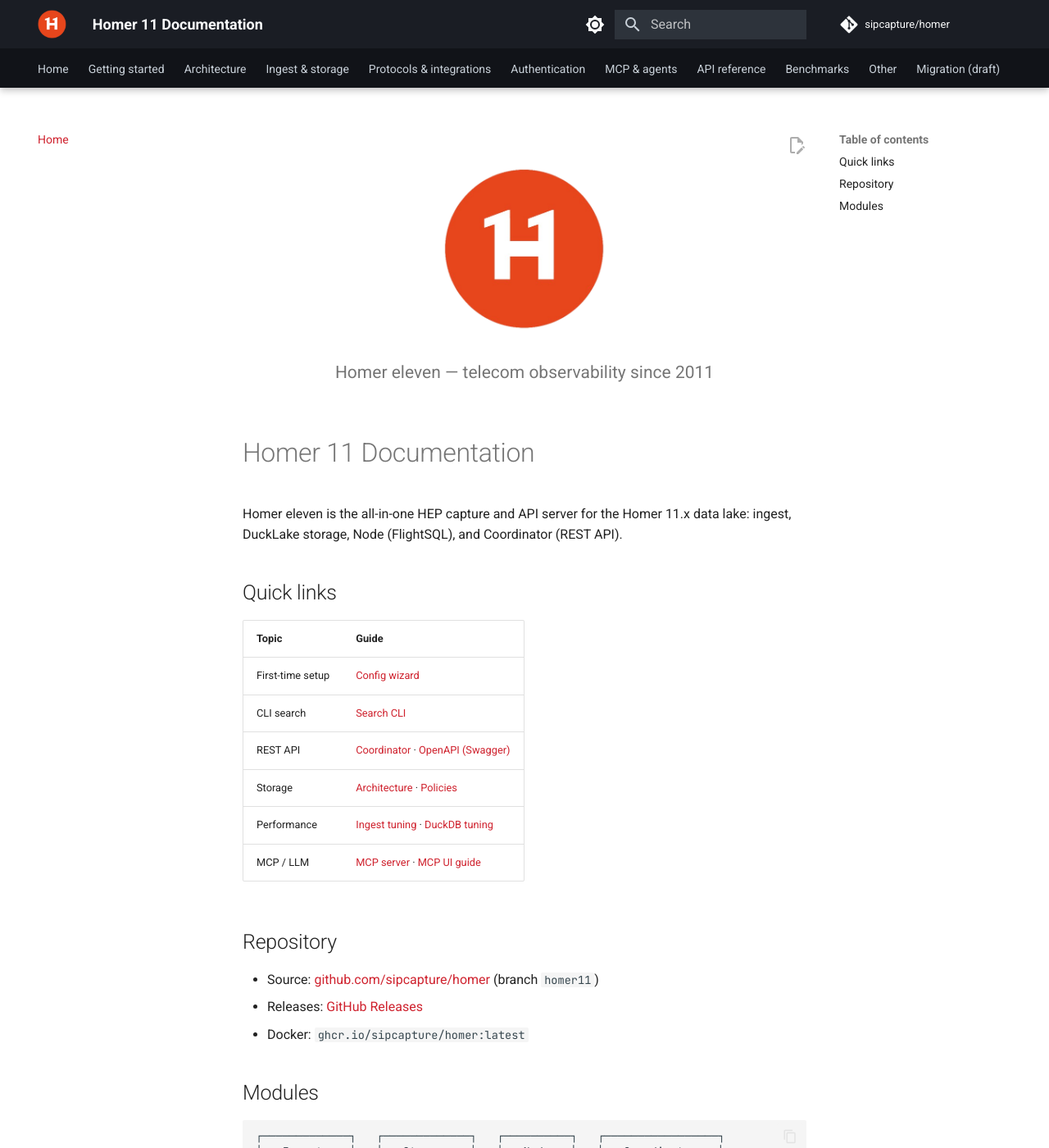
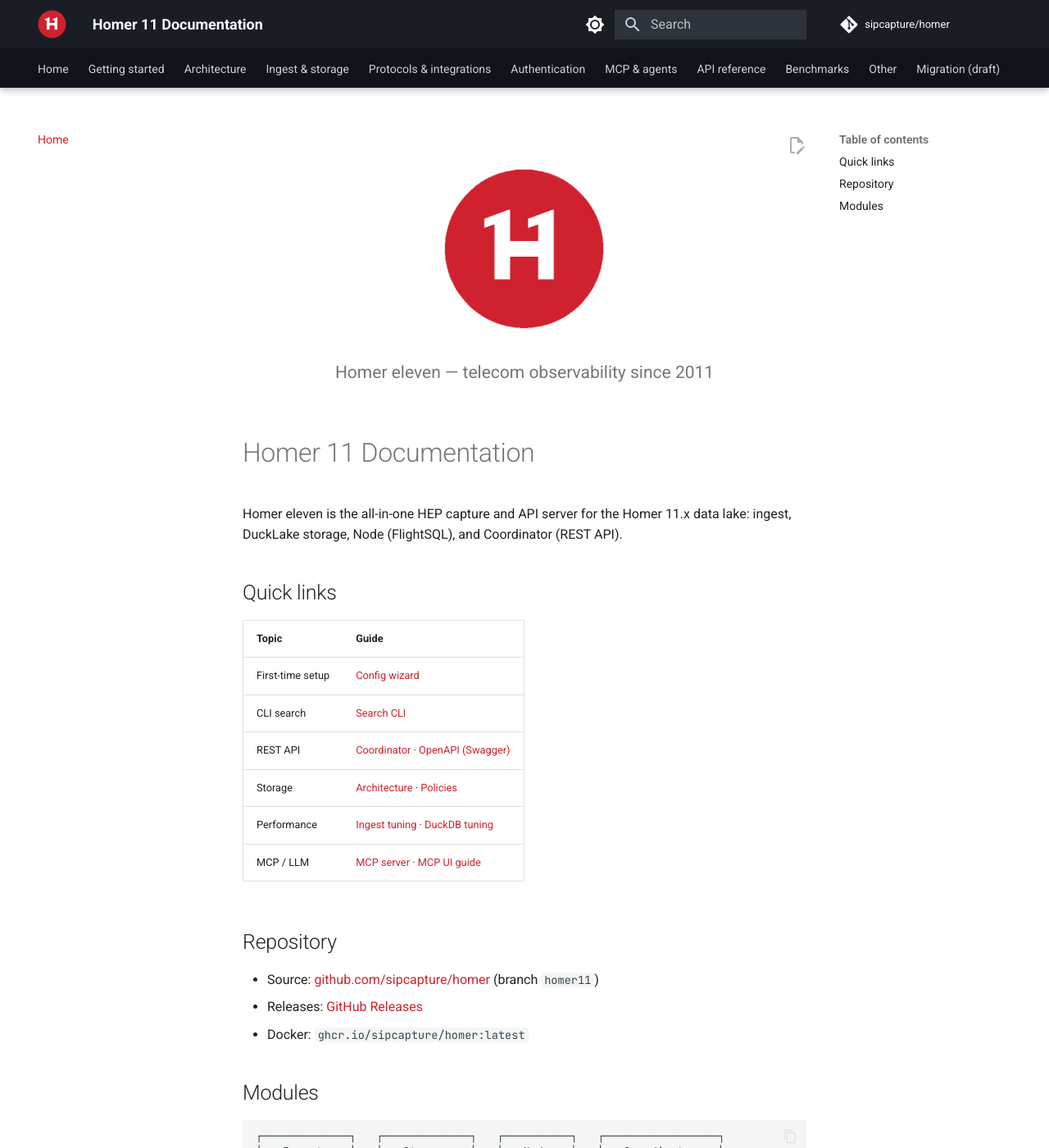
Before and after one commit to sipcapture/homer, an MkDocs documentation site: the page built from docs/index.md, in a window 1280 px wide and 1400 px high. Shown: the whole window at 82% size. Built offline with MkDocs 1.6.1 and Material for MkDocs 9.7.7, drawn with Linux system fonts in a browser that asks for light colours; comment, search, counter and statistics services are not loaded.

Commit message:
docs: fix header logo to show white H on red disc
Regenerate logo PNG with explicit white letter and brand red circle;
prevent header CSS from altering logo appearance.

```diff
--- a/docs/stylesheets/extra.css
+++ b/docs/stylesheets/extra.css
@@ -171,11 +171,18 @@
   color: #ff7b72;
 }
 
-/* Logo */
+/* Logo — white H on red disc; never inherit header text color / filters */
 .md-header__button.md-logo img,
 .md-nav__button.md-logo img {
   height: 1.75rem;
   width: auto;
+  filter: none !important;
+  opacity: 1 !important;
+  mix-blend-mode: normal !important;
+}
+
+.md-header__button.md-logo {
+  color: inherit;
 }
 
 /* Home hero */
```
Also changed, not shown: docs/assets/homer-logo.png.
